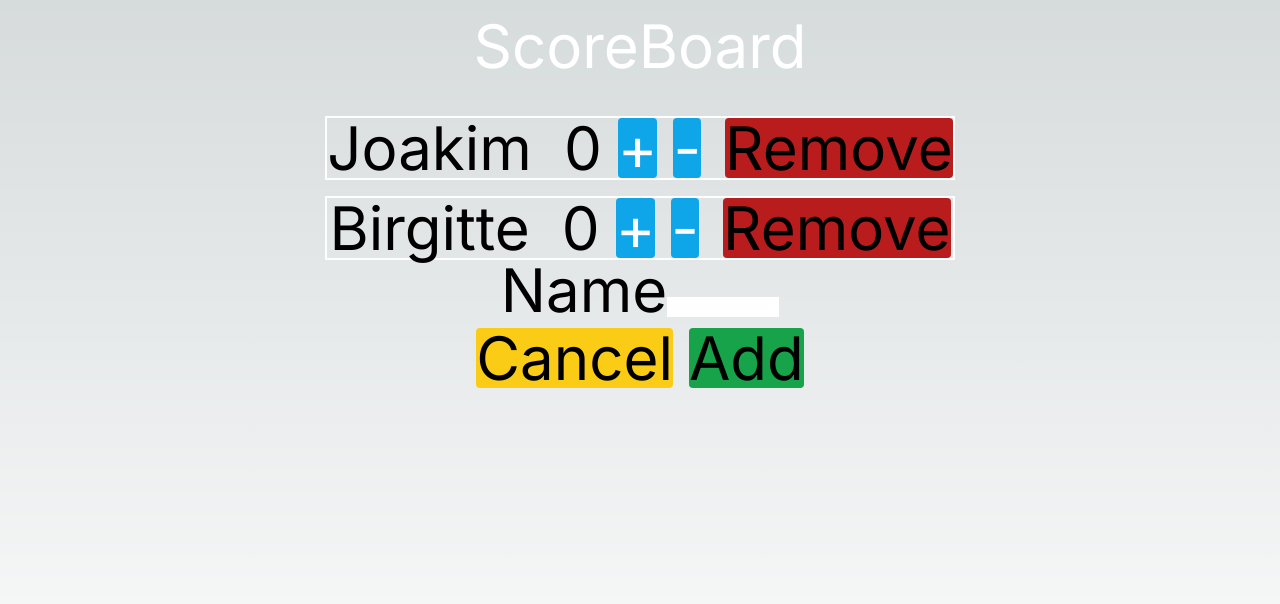
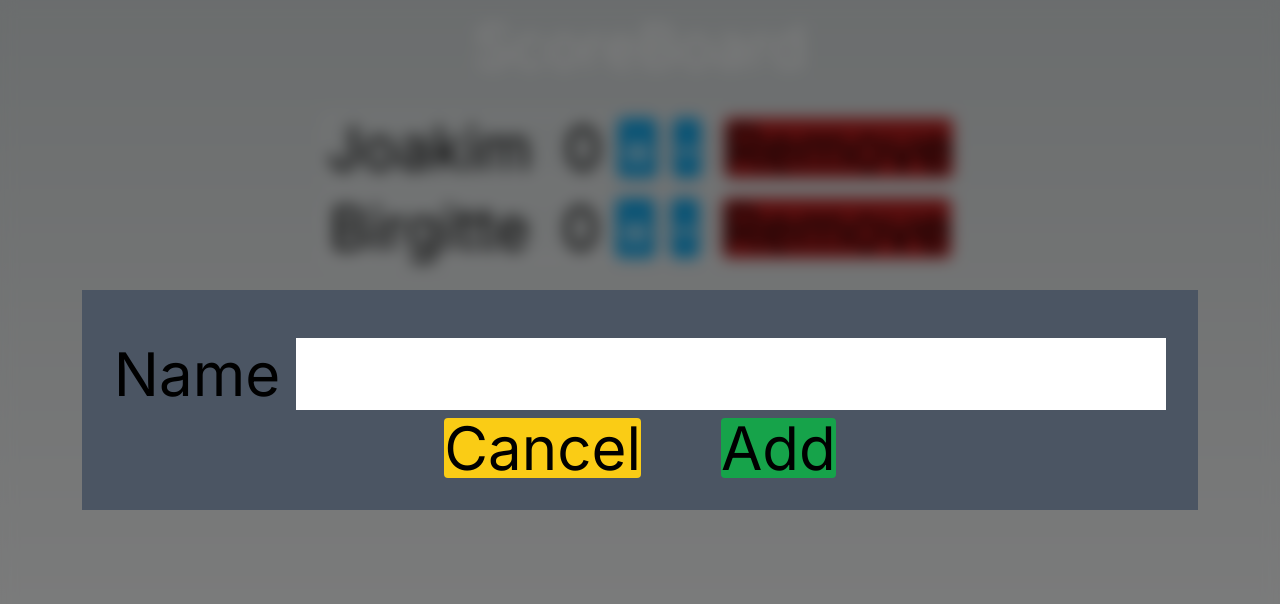
Before and after one commit to MikAoJk/scoreboard, a Next.js app: page / in a window 1280 px wide. Both pictures are taken after a click on the button "Add". Shown: the top 604 px of the page. Built offline with nearby package versions, Linux system fonts and the light colour scheme.

Commit message:
Use modal

```diff
--- a/src/components/AddPlayer.tsx
+++ b/src/components/AddPlayer.tsx
@@ -1,6 +1,6 @@
 import {useState} from "react";
-import AddPlayerForm from "./AddPlayerForm";
 import {PlayerData} from "./Player";
+import AddPlayerModal from "@/components/AddplayerModal";
 
 interface AddPlayerProps {
     onChangAddPlayer: (action: PlayerData) => void;
@@ -28,7 +28,7 @@ const AddPlayer = (addPlayerProps: AddPlayerProps) => {
     return (
         <div>
             {!isEditing && <button onClick={startEditingHandler} type="button" className="cursor-pointer bg-green-600 mt-10 text-white rounded">Add</button>}
-            {isEditing && <AddPlayerForm onSaveAddPlayer={saveAddPlayerHandler} onCancel={stopEditingHandler} numberOfPlayers={addPlayerProps.numberOfPlayers}/>}
+            {isEditing && <AddPlayerModal onSaveAddPlayer={saveAddPlayerHandler} onCancel={stopEditingHandler} numberOfPlayers={addPlayerProps.numberOfPlayers}/>}
         </div>
     )
 }
--- a/src/components/AddPlayerForm.tsx
+++ /dev/null
@@ -1,48 +0,0 @@
-import {ChangeEvent, FormEvent, useState} from "react";
-import {PlayerData} from "./Player";
-
-interface AddPlayerFormProps {
-    onSaveAddPlayer: (action: PlayerData) => void;
-    onCancel: () => void;
-    numberOfPlayers: number;
-}
-
-const AddPlayerForm = (addPlayerFormProps: AddPlayerFormProps, numberOfPlayers: number) => {
-
-    const [enteredPlayerName, setPlayerData] = useState('')
-
-    const addNewPlayerChangeHandler = (event: ChangeEvent<HTMLInputElement>) => {
-        setPlayerData(event.target.value)
-    }
-
-    const submitHandler = (event: FormEvent<HTMLFormElement>) => {
-        event.preventDefault()
-
-        const playerData: PlayerData = {
-            id: (numberOfPlayers + 1),
-            name: enteredPlayerName,
-            score: 0
-        }
-
-        addPlayerFormProps.onSaveAddPlayer(playerData)
-
-        setPlayerData('')
-
-    }
-
-    return (
-        <form onSubmit={submitHandler}>
-            <div>
-                <div>
-                    <label>Name</label>
-                    <input type="text" pattern="^[^0-9]+$" value={enteredPlayerName} onChange={addNewPlayerChangeHandler} className="text-black text-sm w-28 mt-4"/>
-                </div>
-            </div>
-            <div>
-                <button onClick={addPlayerFormProps.onCancel} type="button" className="mr-4 bg-yellow-400 mt-2 rounded">Cancel</button>
-                <button type="submit" className="bg-green-600 rounded">Add</button>
-            </div>
-        </form>
-    )
-}
-export default AddPlayerForm
--- /dev/null
+++ b/src/components/AddplayerModal.tsx
@@ -0,0 +1,56 @@
+import {ChangeEvent, FormEvent, useState} from "react";
+import {PlayerData} from "./Player";
+
+interface AddPlayerModalProps {
+    onSaveAddPlayer: (action: PlayerData) => void;
+    onCancel: () => void;
+    numberOfPlayers: number;
+}
+
+const AddPlayerModal = (addPlayerModalProps: AddPlayerModalProps, numberOfPlayers: number) => {
+
+    const [enteredPlayerName, setPlayerData] = useState('')
+
+    const addNewPlayerChangeHandler = (event: ChangeEvent<HTMLInputElement>) => {
+        setPlayerData(event.target.value)
+    }
+
+    const submitHandler = (event: FormEvent<HTMLFormElement>) => {
+        event.preventDefault()
+
+        const playerData: PlayerData = {
+            id: (numberOfPlayers + 1),
+            name: enteredPlayerName,
+            score: 0
+        }
+
+        addPlayerModalProps.onSaveAddPlayer(playerData)
+
+        setPlayerData('')
+
+    }
+
+    return (
+        <form onSubmit={submitHandler}>
+            <dialog
+                className="fixed left-0 top-0 w-full h-full bg-black bg-opacity-50 z-50 overflow-auto backdrop-blur flex justify-center items-center">
+                <div className="bg-gray-600 m-auto p-8">
+                    <div className="flex flex-col items-center">
+                        <div>
+                            <label>Name</label>
+                            <input type="text" pattern="^[^0-9]+$" value={enteredPlayerName}
+                                   onChange={addNewPlayerChangeHandler} className="ml-4 text-black mt-4"/>
+                        </div>
+                    </div>
+                    <div>
+                        <button onClick={addPlayerModalProps.onCancel} type="button"
+                                className="mr-20 bg-yellow-400 mt-2 rounded">Cancel
+                        </button>
+                        <button type="submit" className="bg-green-600 rounded">Add</button>
+                    </div>
+                </div>
+            </dialog>
+        </form>
+    )
+}
+export default AddPlayerModal
--- a/src/components/ChangePlayerScore.tsx
+++ b/src/components/ChangePlayerScore.tsx
@@ -1,5 +1,5 @@
-import PlayerScoreForm from "./PlayerScoreForm";
 import {useState} from "react";
+import PlayerScoreModal from "@/components/PlayerScoreModal";
 
 
 interface ChangePlayerScoreProps {
@@ -39,13 +39,24 @@ const ChangePlayerScore = (changePlayerScoreProp: ChangePlayerScoreProps) => {
 
     return (
         <div>
-            {!isEditing && <button onClick={startAddEditingHandler} type="button" className="cursor-pointer bg-sky-500 text-white ml-2 rounded">+</button>}
-            {!isEditing && <button onClick={startSubstractEditingHandler} type="button" className="cursor-pointer bg-sky-500 text-white ml-4 rounded">-</button>}
+            {!isEditing && <button onClick={startAddEditingHandler} type="button"
+                                   className="cursor-pointer bg-sky-500 text-white ml-2 rounded">+</button>}
+            {!isEditing && <button onClick={startSubstractEditingHandler} type="button"
+                                   className="cursor-pointer bg-sky-500 text-white ml-4 rounded">-</button>}
 
-            {isEditing && isAddButtomClicked && <PlayerScoreForm onSavePlayerScore={saveAddPlayerScoreHandler} onCancel={stopEditingHandler}/>}
-            {isEditing && !isAddButtomClicked && <PlayerScoreForm onSavePlayerScore={saveSubstractPlayerScoreHandler} onCancel={stopEditingHandler}/>}
+            {isEditing && isAddButtomClicked &&
+                <PlayerScoreModal onSavePlayerScore={saveAddPlayerScoreHandler} onCancel={stopEditingHandler}
+                                  arithmeticSign={ArithmeticSign.Add}/>}
+            {isEditing && !isAddButtomClicked &&
+                <PlayerScoreModal onSavePlayerScore={saveSubstractPlayerScoreHandler} onCancel={stopEditingHandler}
+                                  arithmeticSign={ArithmeticSign.Substract}/>}
         </div>
     )
 }
 
+export enum ArithmeticSign {
+    Substract = "Substract",
+    Add = "Add"
+}
+
 export default ChangePlayerScore
--- a/src/components/PlayerScoreForm.tsx
+++ /dev/null
@@ -1,43 +0,0 @@
-import {ChangeEvent, FormEvent, useState} from "react";
-
-interface PlayerScoreFormProps {
-    onSavePlayerScore: (action: number) => void;
-    onCancel: () => void;
-}
-
-const PlayerScoreForm = (playerScoreFormProps: PlayerScoreFormProps) => {
-
-    const [enteredPlayerScore, setPlayerScore] = useState('')
-
-    const playerScoreChangeHandler = (event: ChangeEvent<HTMLInputElement>) => {
-        setPlayerScore(event.target.value)
-    }
-
-    const submitHandler = (event: FormEvent<HTMLFormElement>) => {
-        event.preventDefault()
-
-        const playerScore: number = Number(enteredPlayerScore)
-
-        playerScoreFormProps.onSavePlayerScore(playerScore)
-
-        setPlayerScore('')
-
-    }
-
-    return (
-        <form onSubmit={submitHandler}>
-            <div>
-                <div>
-                    <input type="number" value={enteredPlayerScore} step="1" onChange={playerScoreChangeHandler}
-                           className="text-black w-14 ml-2"/>
-                </div>
-            </div>
-            <div>
-                <button onClick={playerScoreFormProps.onCancel} type="button" className="mr-4 bg-yellow-400 mt-2 rounded">Cancel</button>
-                <button type="submit" className="bg-green-600 rounded mt-4">Update</button>
-            </div>
-        </form>
-    )
-}
-
-export default PlayerScoreForm
--- /dev/null
+++ b/src/components/PlayerScoreModal.tsx
@@ -0,0 +1,53 @@
+import {ChangeEvent, FormEvent, useState} from "react";
+import {ArithmeticSign} from "@/components/ChangePlayerScore";
+
+interface PlayerScoreModalProps {
+    onSavePlayerScore: (action: number) => void;
+    onCancel: () => void;
+    arithmeticSign: ArithmeticSign;
+}
+
+const PlayerScoreModal = (playerScoreModalProps: PlayerScoreModalProps) => {
+
+    const [enteredPlayerScore, setPlayerScore] = useState('')
+
+    const playerScoreChangeHandler = (event: ChangeEvent<HTMLInputElement>) => {
+        setPlayerScore(event.target.value)
+    }
+
+    const submitHandler = (event: FormEvent<HTMLFormElement>) => {
+        event.preventDefault()
+
+        const playerScore: number = Number(enteredPlayerScore)
+
+        playerScoreModalProps.onSavePlayerScore(playerScore)
+
+        setPlayerScore('')
+
+    }
+
+    return (
+        <form onSubmit={submitHandler}>
+            <dialog
+                className="fixed left-0 top-0 w-full h-full bg-black bg-opacity-50 z-50 overflow-auto backdrop-blur flex justify-center items-center">
+                <div className="bg-gray-600 m-auto p-8">
+                    <div className="flex flex-col items-center">
+                        <label>{playerScoreModalProps.arithmeticSign.toLocaleString()}</label>
+                        <div>
+                            <input type="number" value={enteredPlayerScore} step="1" onChange={playerScoreChangeHandler}
+                                   className="text-black ml-2"/>
+                        </div>
+                    </div>
+                    <div>
+                        <button onClick={playerScoreModalProps.onCancel} type="button"
+                                className="mr-20 bg-yellow-400 mt-2 rounded">Cancel
+                        </button>
+                        <button type="submit" className="bg-green-600 rounded mt-4">Update</button>
+                    </div>
+                </div>
+            </dialog>
+        </form>
+    )
+}
+
+export default PlayerScoreModal
```
